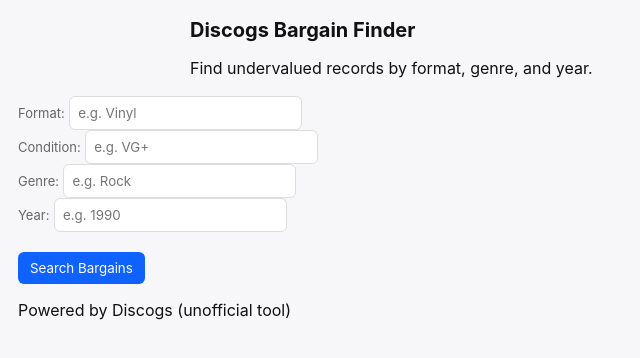
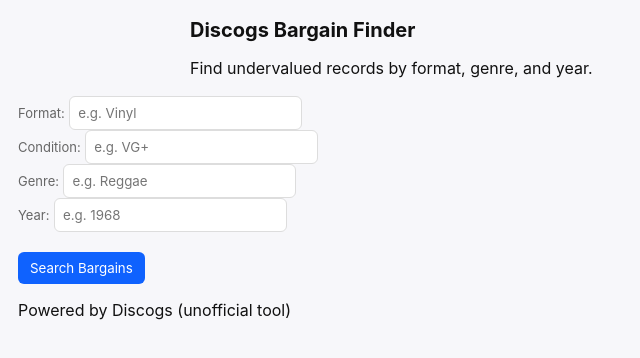
Before and after one commit to vinylhunter/Discogs-bargains, a plain HTML site: page index.html in a window 1280 px wide. Shown: the full height of the page, 0-640 px from the left. Drawn offline with Linux system fonts and the light colour scheme.

Commit message:
Update index.html

```diff
--- a/index.html
+++ b/index.html
@@ -21,10 +21,10 @@
         <input id="condition" type="text" placeholder="e.g. VG+">
 <br>
         <label>Genre:</label>
-        <input id="genre" type="text" placeholder="e.g. Rock">
+        <input id="genre" type="text" placeholder="e.g. Reggae">
 <br>
         <label>Year:</label>
-        <input id="year" type="number" placeholder="e.g. 1990">
+        <input id="year" type="number" placeholder="e.g. 1968">
 <br><br>
         <button onclick="searchBargains()">Search Bargains</button>
     </section>
```
